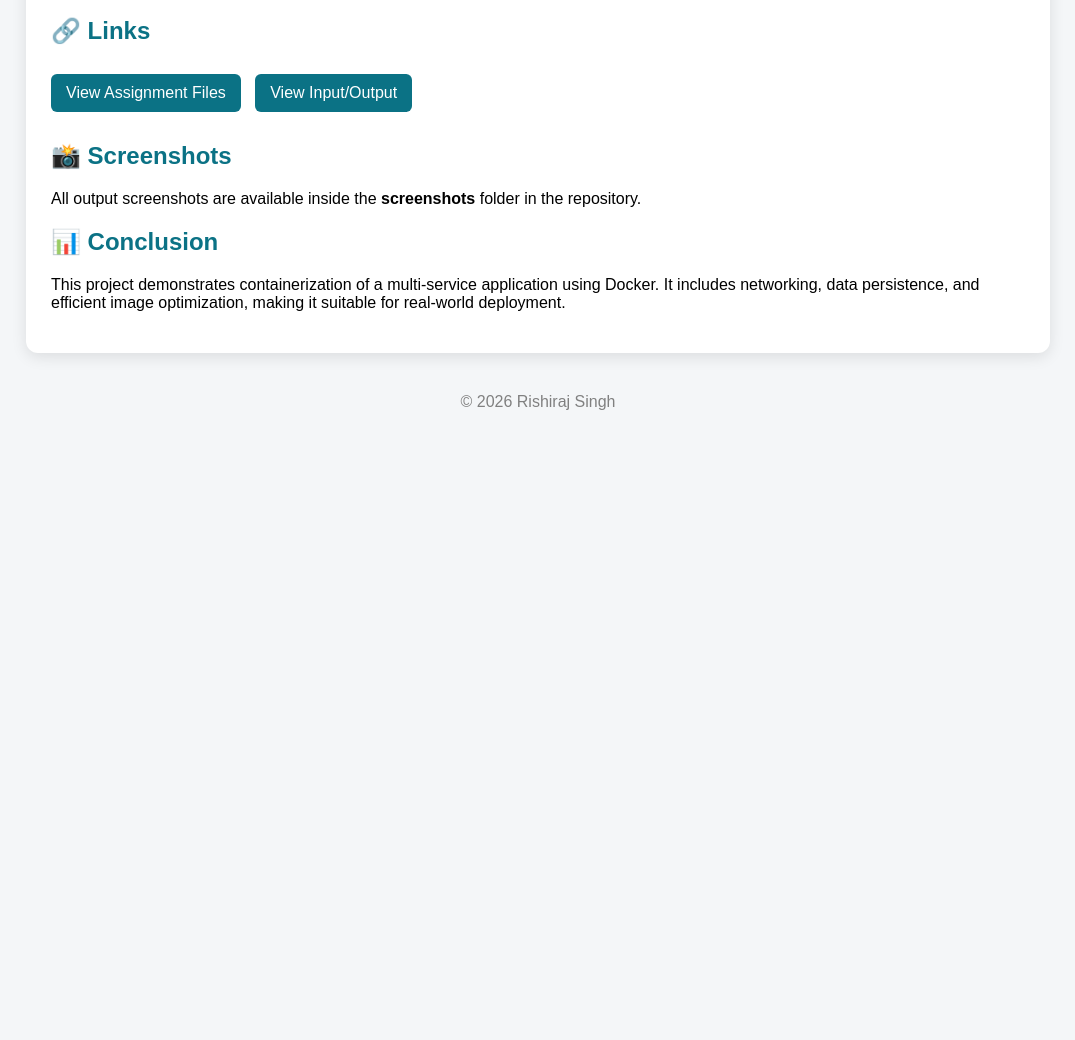
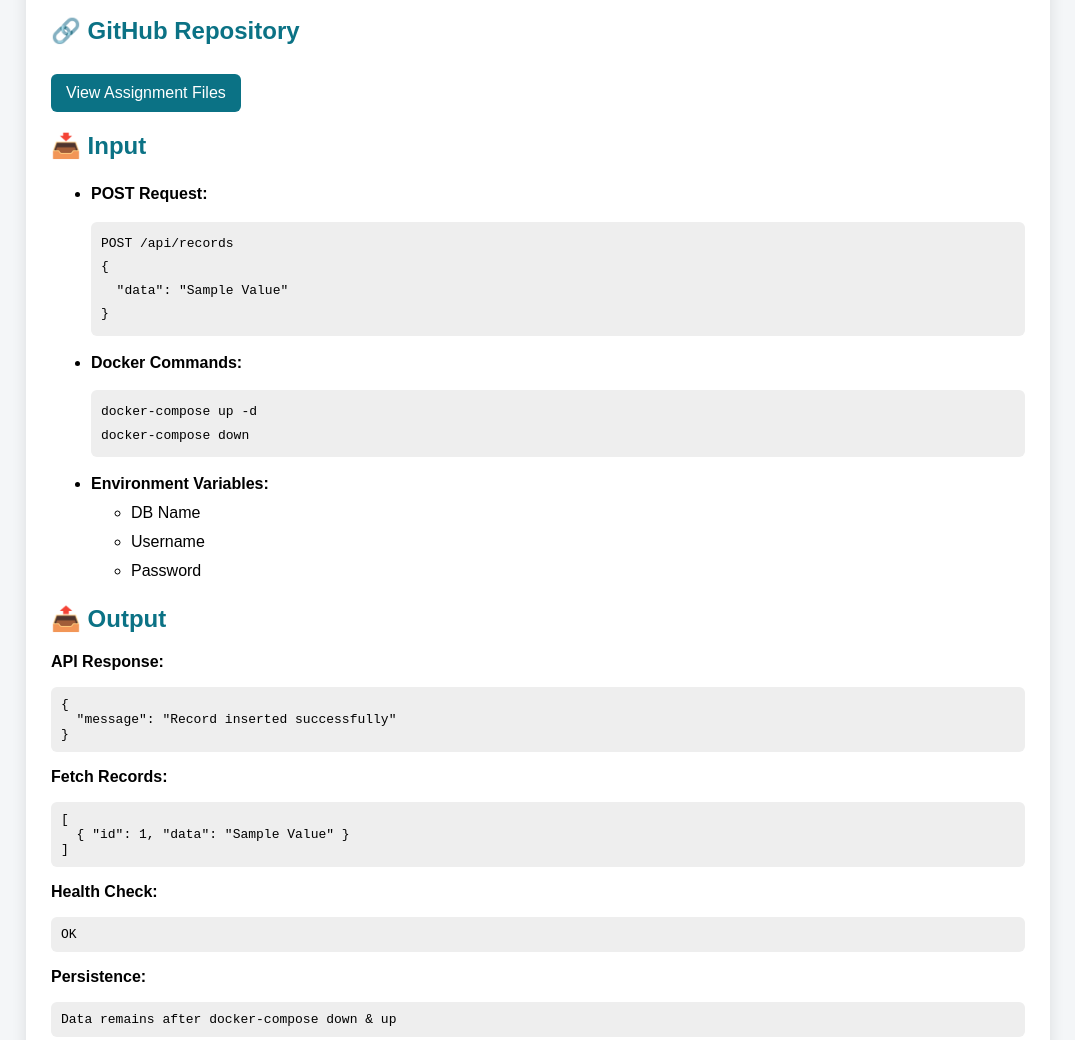
Before and after one commit to rishiraj570/containerization-devops-, a plain HTML site: page docker-assignment-1/index.html in a window 1280 px wide. Shown: the part 502-1542 px from the top of the page, without its empty margins (102-1177 px from the left). Before the commit the page ends 929 px from the top, so only its background shows below. Drawn offline with Linux system fonts and the light colour scheme.

Commit message:
Update index.html

```diff
--- a/docker-assignment-1/index.html
+++ b/docker-assignment-1/index.html
@@ -30,9 +30,14 @@
         ul {
             line-height: 1.8;
         }
+        pre {
+            background: #eee;
+            padding: 10px;
+            border-radius: 6px;
+        }
         .btn {
             display: inline-block;
-            margin: 10px 10px 10px 0;
+            margin-top: 10px;
             padding: 10px 15px;
             background: #0b7285;
             color: white;
@@ -72,17 +77,60 @@
 <li>Networking: Ipvlan</li>
 </ul>
 
-<h2>🔗 Links</h2>
-
-<!-- GitHub Repo Button -->
+<h2>🔗 GitHub Repository</h2>
 <a class="btn" href="https://github.com/rishiraj570/containerization-devops-/tree/main/docker-assignment-1" target="_blank">
 View Assignment Files
 </a>
 
-<!-- IO Page Button -->
-<a class="btn" href="docker-assignment-1/io.html">
-View Input/Output
-</a>
+<h2>📥 Input</h2>
+<ul>
+<li><b>POST Request:</b></li>
+<pre>
+POST /api/records
+{
+  "data": "Sample Value"
+}
+</pre>
+
+<li><b>Docker Commands:</b></li>
+<pre>
+docker-compose up -d
+docker-compose down
+</pre>
+
+<li><b>Environment Variables:</b></li>
+<ul>
+<li>DB Name</li>
+<li>Username</li>
+<li>Password</li>
+</ul>
+</ul>
+
+<h2>📤 Output</h2>
+
+<p><b>API Response:</b></p>
+<pre>
+{
+  "message": "Record inserted successfully"
+}
+</pre>
+
+<p><b>Fetch Records:</b></p>
+<pre>
+[
+  { "id": 1, "data": "Sample Value" }
+]
+</pre>
+
+<p><b>Health Check:</b></p>
+<pre>
+OK
+</pre>
+
+<p><b>Persistence:</b></p>
+<pre>
+Data remains after docker-compose down & up
+</pre>
 
 <h2>📸 Screenshots</h2>
 <p>All output screenshots are available inside the <b>screenshots</b> folder in the repository.</p>
```
